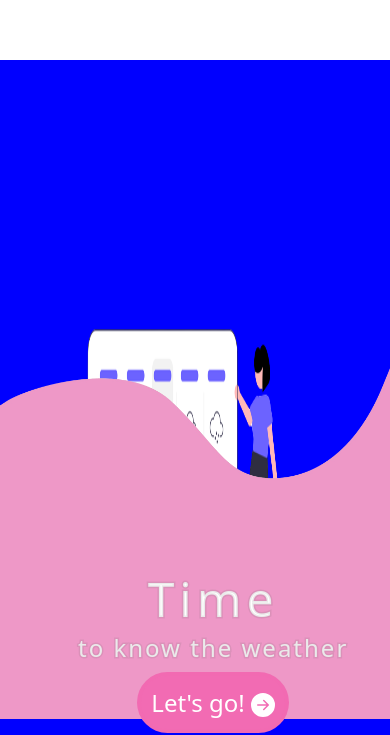
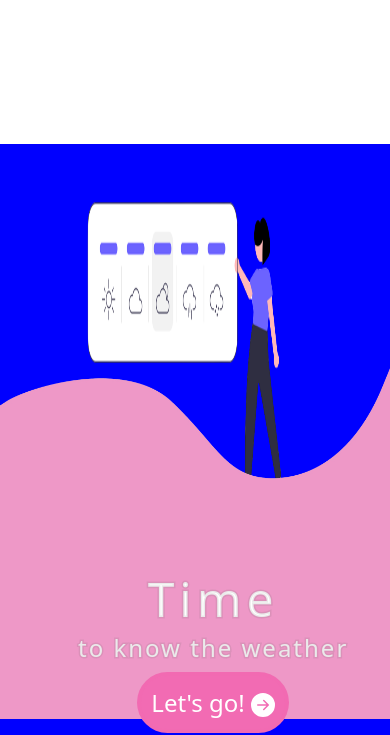
Before and after one commit to NereaMansilla/Weather, a React (Create React App) app: page / in a window 390 px wide. Shown: the part 109-844 px from the top of the page. Built offline with nearby package versions, Linux system fonts and the light colour scheme.

Commit message:
changes 28 lp

```diff
--- a/src/Components/LandingPage/LandingPage.module.css
+++ b/src/Components/LandingPage/LandingPage.module.css
@@ -136,9 +136,8 @@ body {
 
   .containerWeatherGirl {
     background-color: blue;
-    top: 20%;
     justify-content: center;
-    align-items: center;
+    align-items: flex-start;
   }
 }
 
```
